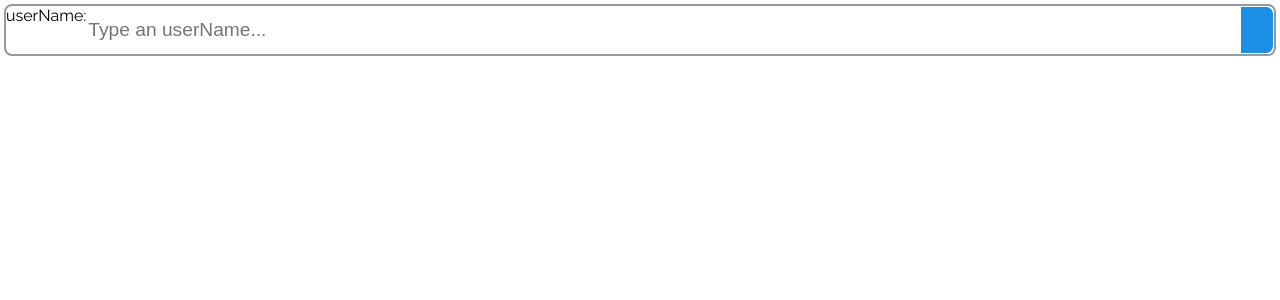
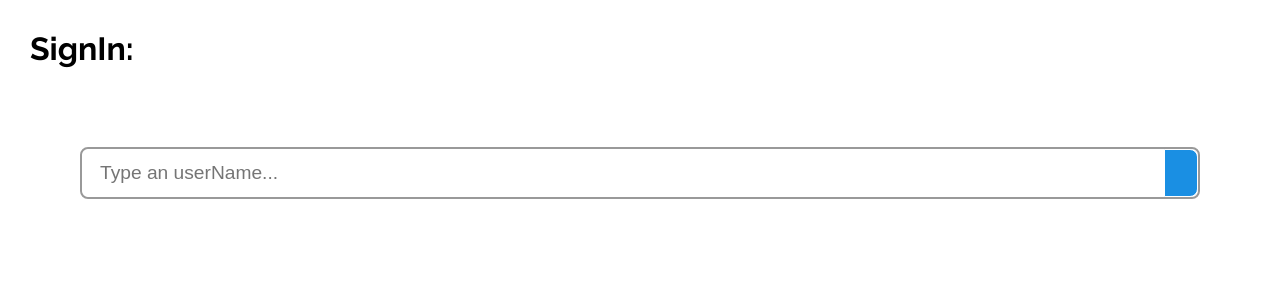
Before and after one commit to fangbilly/ChattingRoom, a React (Create React App) app: page / in a window 1280 px wide. Shown: the top 300 px of the page. Built offline with nearby package versions, Linux system fonts and the light colour scheme; the HTML template or start-up script is replaced by a standard one.

Commit message:
style signin and margin

```diff
--- a/src/App.js
+++ b/src/App.js
@@ -47,6 +47,7 @@ signOut= ()=>{
     else{
       return(
         <div className="App">
+          <h1 style={{margin:30,}} >SignIn:</h1>
           <SignInForm signIn={this.signIn} />
       </div>
       )
--- a/src/SignIn.js
+++ b/src/SignIn.js
@@ -26,7 +26,12 @@ class SignInForm extends Component{
             onSubmit ={this.handleSubmit}
             style={styles.SignInForm}
                          >
-            userName:
+            <div
+                className="signInIcon"
+                style={styles.signInIcon}
+                >
+                <i className="fas fa-sign-in-alt"></i>
+            </div>
             <input
                 type='text'
                 name='userName'
@@ -55,8 +60,18 @@ const styles={
         alignItems: 'stretch',
         border:' 2px solid #999',
         borderRadius:' 0.5rem',
-        margin: '0.25rem',
+        margin: '5rem',
         padding: '0',
+    },
+
+    signInIcon: {
+        display: 'flex',
+        borderRadius: '0.5rem',
+        alignItems: 'center',
+        backgroundColor: 'white',
+        color: '#ccc',
+        padding: '0 0.5rem',
+        fontSize:' 1.2rem',
     },
 
     input :{
```
